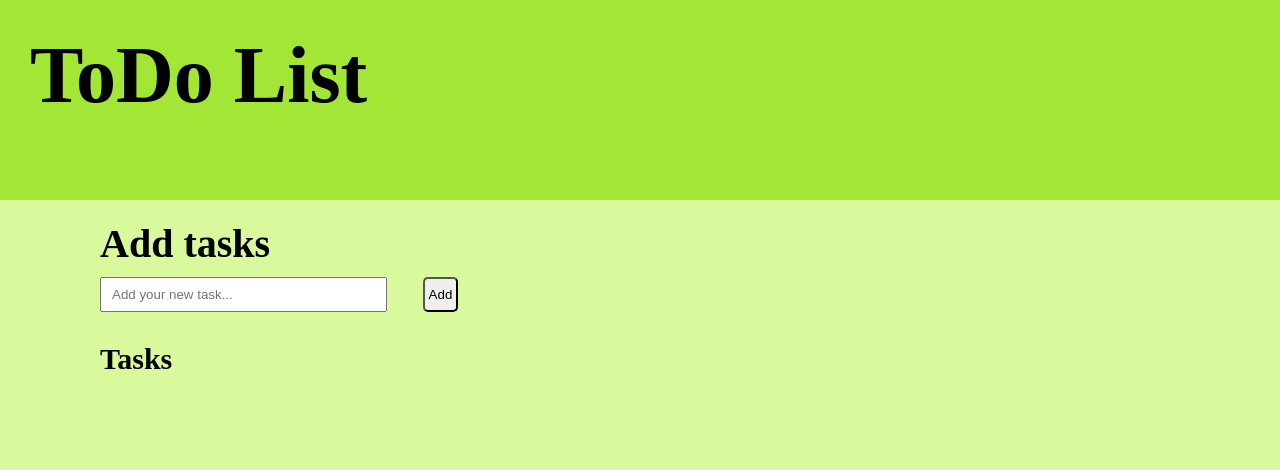
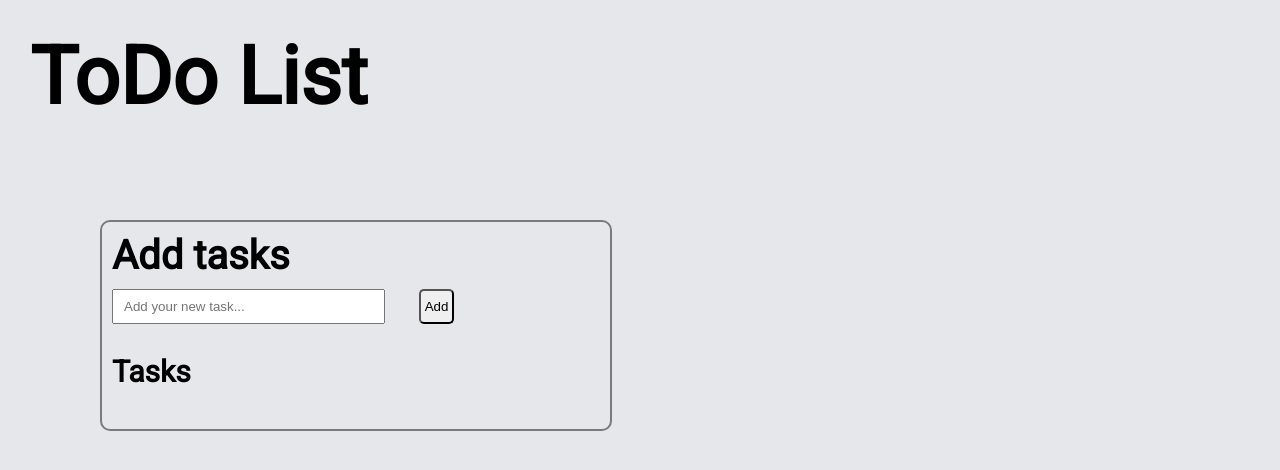
Before and after one commit to MarioMilosevic/To-do-list, a website built with Vite: page index.html in a window 1280 px wide. Built offline with nearby package versions, Linux system fonts and the light colour scheme.

Commit message:
Change colors

```diff
--- a/helpers.js
+++ b/helpers.js
@@ -6,7 +6,7 @@ export const createDiv = (obj, parent) => {
   const taskBtn = document.createElement("button");
   taskDiv.classList.add("taskDiv");
   taskBtn.classList.add("taskBtn");
-  taskBtn.textContent = "X";
+  taskBtn.textContent = 'X';
   taskDiv.appendChild(taskBtn);
   parent.appendChild(taskDiv);
 
--- a/index.html
+++ b/index.html
@@ -5,6 +5,12 @@
     <link rel="icon" type="image/svg+xml" href="/vite.svg" />
     <meta name="viewport" content="width=device-width, initial-scale=1.0" />
     <title>Vite App</title>
+    <link rel="preconnect" href="https://fonts.googleapis.com" />
+    <link rel="preconnect" href="https://fonts.gstatic.com" crossorigin />
+    <link
+      href="https://fonts.googleapis.com/css2?family=Poppins&family=Roboto&display=swap"
+      rel="stylesheet"
+    />
     <link rel="stylesheet" href="/style.css" />
   </head>
   <body>
--- a/main.js
+++ b/main.js
@@ -14,11 +14,11 @@ class TaskCreator {
 
 btn.addEventListener("click", function () {
   let inputText = input.value;
-  if(inputText !== ''){
+  if (inputText !== "") {
     const task = new TaskCreator(inputText);
     createDiv(task, tasks);
-    input.value = ''
+    input.value = "";
   } else {
-    return
+    return;
   }
 });
--- a/style.css
+++ b/style.css
@@ -1,3 +1,9 @@
+:root {
+  --color-gray-light:
+  --color-accent-primary:
+  --color-accent-shade1:
+}
+
 * {
   margin: 0;
   padding: 0;
@@ -6,10 +12,16 @@
 
 html {
   font-size: 62.5%;
+  font-family: "Poppins", sans-serif;
+  font-family: "Roboto", sans-serif;
 }
 
 body {
-  background-color: #d9f99d;
+  background-color: #e5e7eb;
+  /* background: #4568DC;  /* fallback for old browsers
+  background: -webkit-linear-gradient(to right, #B06AB3, #4568DC);  Chrome 10-25, Safari 5.1-6
+  background: linear-gradient(to right, #B06AB3, #4568DC); W3C, IE 10+/ Edge, Firefox 16+, Chrome 26+, Opera 12+, Safari 7+
+   */
 }
 
 #app {
@@ -20,7 +32,7 @@ body {
 }
 
 .header {
-  background-color: #a3e635;
+  /* background-color: #a3e635; */
   width: 100%;
   height: 20rem;
   padding: 3rem;
@@ -29,6 +41,9 @@ body {
 }
 .list {
   margin-left: 10rem;
+  padding: 1rem;
+  border: 2px solid rgba(0, 0, 0, 0.475);
+  border-radius: 10px;
   width: 40%;
   display: flex;
   flex-direction: column;
@@ -65,6 +80,7 @@ body {
 .taskDiv {
   display: flex;
   justify-content: space-between;
+  background-color:#f1f5f9;
   align-items: center;
   width: 100%;
   height: 50px;
@@ -73,7 +89,6 @@ body {
   margin-bottom: 2rem;
   padding: 0 1rem;
   font-size: 2.2rem;
-
 }
 
 .taskBtn {
```
